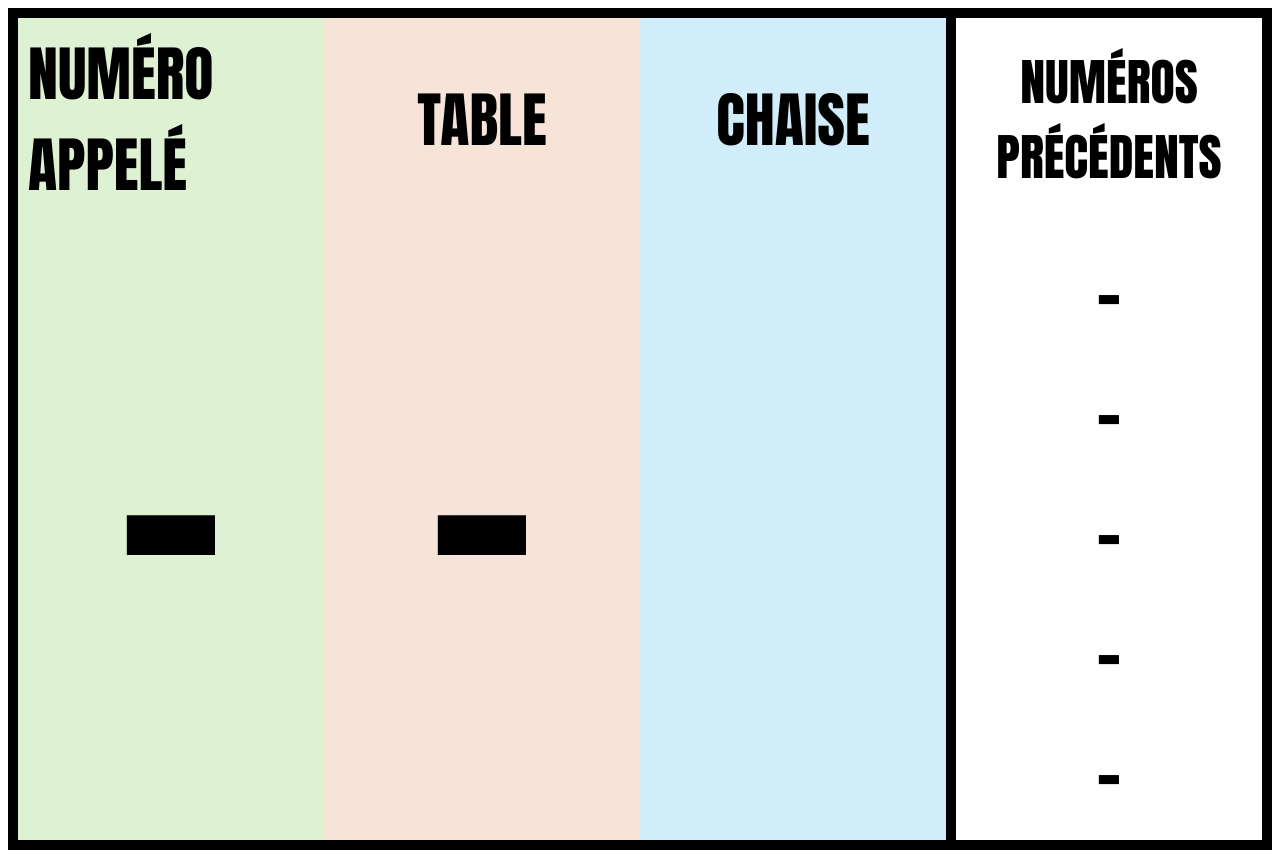
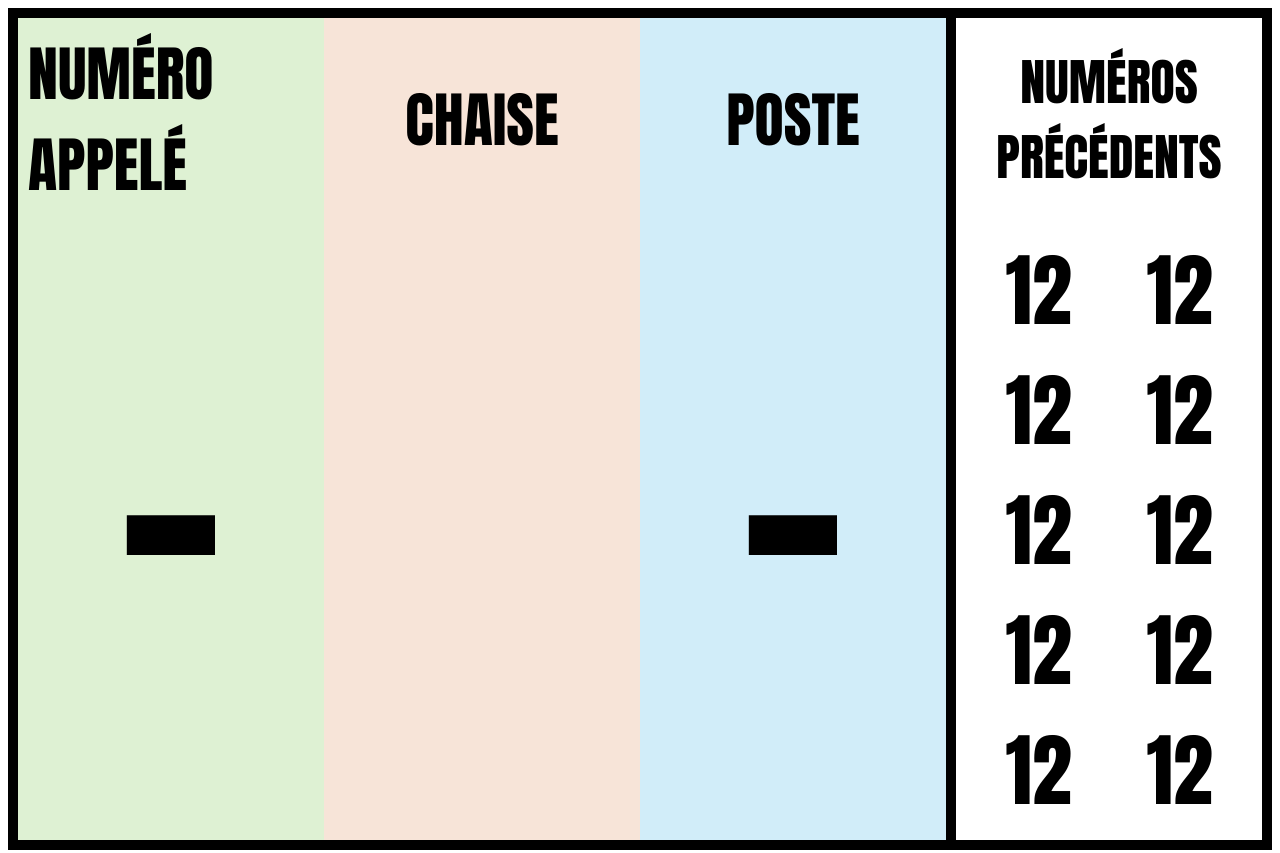
Before and after one commit to PSL-01-Sherbrooke/compteur, a plain HTML site: page index.html in a window 1280 px wide. Shown: the top 853 px of the page. Drawn offline with Linux system fonts and the light colour scheme; no server answers.

Commit message:
Update index.html

```diff
--- a/index.html
+++ b/index.html
@@ -125,25 +125,33 @@
       align-items: center;
       z-index: 9999; /* Assurez-vous que la vidéo est au-dessus de tout */
     }
-
     .hidden {
       display: none;
     }
+    .circle {
+    display: inline-block;
+    width: 60px;
+    height: 60px;
+    border-radius: 50%;
+    margin-left: 5px;
+  }
   </style>
 </head>
 <body>
   <div class="grid-container">
     <div class="grid-item col-1">NUMÉRO APPELÉ</div>
-    <div class="grid-item col-2">TABLE</div>
-    <div class="grid-item col-3">CHAISE</div>
+    <div class="grid-item col-2">CHAISE</div>
+    <div class="grid-item col-3">POSTE</div>
     <div class="grid-item col-4">NUMÉROS PRÉCÉDENTS</div>
 
     <div class="grid-item col-1-2"><span id="currentNumber">-</span></div>
-    <div class="grid-item col-2-2"><span id="roomNumber">-</span></div>
-    <div class="grid-item col-3-2">
+    <div class="grid-item col-2-2">
     <img id="colorImage" src="" alt="" style="width: 100%; height: auto;">
 </div>
-    <div class="grid-item col-4-2"><span id="old1">-</span><br><span id="old2">-</span><br><span id="old3">-</span><br><span id="old4">-</span><br><span id="old5">-</span></div>
+    <div class="grid-item col-3-2"><span id="roomNumber">-</span></div>
+<div class="grid-item col-4-2">
+  <span id="old1">12 &nbsp</span><span id="old1-2">&nbsp 12</span><br><span id="old2">12 &nbsp</span><span id="old2-2">&nbsp 12</span><br><span id="old3">12 &nbsp</span><span id="old3-2">&nbsp 12</span><br><span id="old4">12 &nbsp</span><span id="old4-2">&nbsp 12</span><br><span id="old5">12 &nbsp</span><span id="old5-2">&nbsp 12</span><br>
+</div>
 
     <div class="grid-item col-1-3">LE TEMPS DE TRAITEMENT<br>MOYEN EST DE <span id="tempsMoyen" class="texte-rouge">-</span> MINS</div>
     <div class="grid-item col-2-3">PSL</div>
@@ -167,6 +175,7 @@
     return number.toString().padStart(2, '0');
   }
 
+
 </script>
 </body>
 </html>
```
